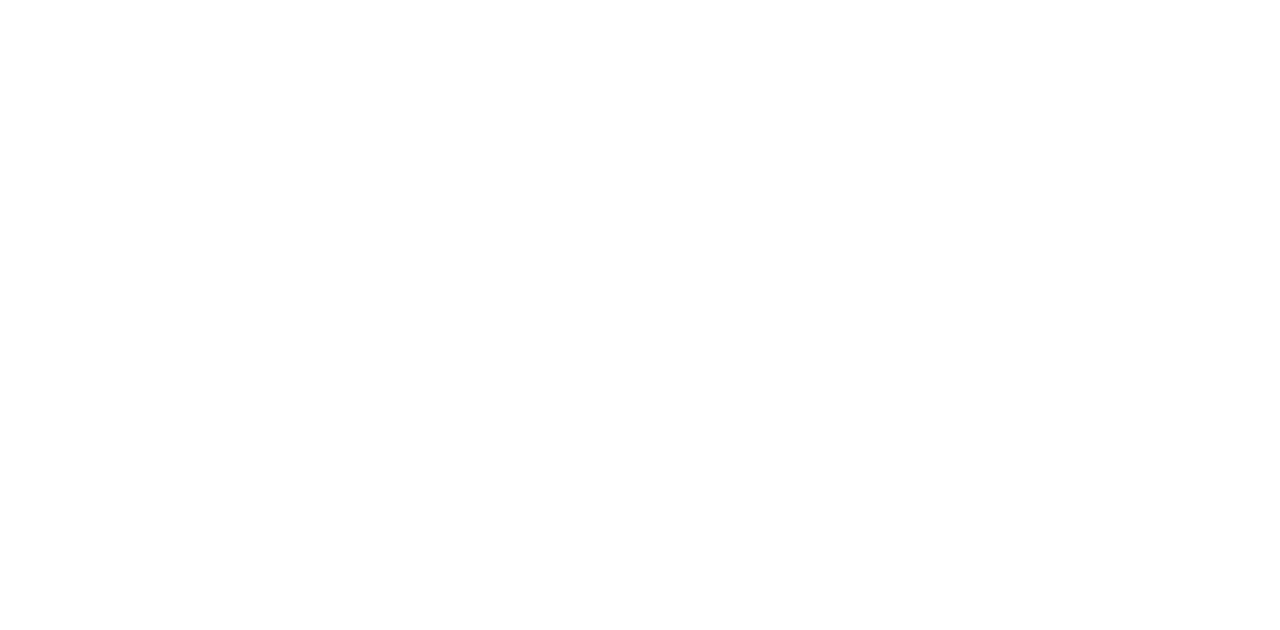
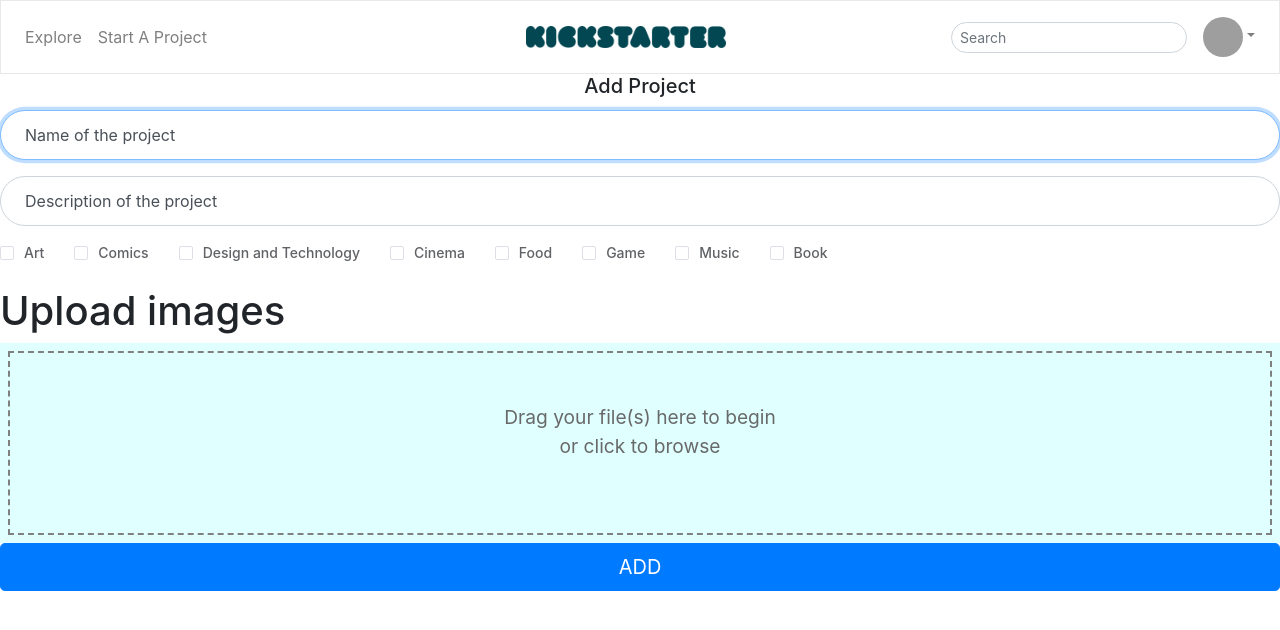
Before and after one commit to adriviv/kickstarter, a Vue app: page /add in a window 1280 px wide. Shown: the top 630 px of the page. Built offline with nearby package versions, Linux system fonts and the light colour scheme; grey boxes are pictures that could not be loaded.

Commit message:
before ruin everything

```diff
--- a/src/components/CardMedium.vue
+++ /dev/null
@@ -1,80 +0,0 @@
-<template>
-<el-row>
-  <el-col>
-    <el-card class='card' :body-style="{ padding: '0px' }">
-      <img src="https://source.unsplash.com/random/331x221" class="image">
-      <div style="padding: 14px;">
-        <a href="#" class="title">Operating{{ projectName }}</a>
-        <div class="bottom clearfix">
-          <div class="description">blabla {{ projectDescription }}</div>
-          <a href="#" class="owner">By {{profileName}}</a>
-        </div>
-      </div>
-    </el-card>
-  </el-col>
-</el-row>
-
-
-</template>
-
-
-<style>
-.card {
-    width: 331px;
-}
-
-.title {
-    display: flex;
-    justify-content: space-around;
-    font-size: 20px;
-    text-decoration: none;
-    color: black;
-    font-family: Helvetica, Arial, sans-serif;
-}
-
-.title:hover {
-    text-decoration: none;
-    font-size: 24px;
-    font-weight: bold;
-    color: #397765;
-    transition: 0.3s;
-    font-family: Helvetica, Arial, sans-serif;
-}
-
-  .description {
-    font-size: 15px;
-    color:#282828;
-  }
-
-.owner{
-    color: gray;
-    text-decoration: none;
-}
-.owner:hover{
-    color: #959794;
-    font-weight: bolder;
-    text-decoration: none;
-}
-  .bottom {
-    margin-top: 13px;
-    line-height: 12px;
-  }
-
-
-
-  .image {
-    width: 331px;
-    height: 212px;
-    display: block;
-  }
-
-  .clearfix:before,
-  .clearfix:after {
-      display: table;
-      content: "";
-  }
-
-  .clearfix:after {
-      clear: both
-  }
-</style>
--- /dev/null
+++ b/src/components/CategoryHeader.vue
@@ -0,0 +1,34 @@
+<template>
+   <div class='category'>
+      <a href="#">Art</a>
+      <a href="#">Comics</a>
+      <a href="#">Design & Technology</a>
+      <a href="#">Cinema</a>
+      <a href="#">Food & Creation</a>
+      <a href="#">Game</a>
+      <a href="#">Music</a>
+      <a href="#">Book</a>
+    </div>
+</template>
+
+
+<style>
+.category {
+  display: flex;
+  justify-content: space-between;
+  padding: 1.5% 9%;
+
+  border: 1px solid #e8e8e8;
+}
+
+.category a {
+    text-decoration: none;
+ color:#656969;
+}
+.category a:hover {
+    text-decoration: none;
+    color: black;
+    font-weight: bold;
+    transition: 0.5s;
+}
+</style>
--- /dev/null
+++ b/src/components/ImageUpload.vue
@@ -0,0 +1,43 @@
+<template>
+    <div class="ImageUpload">
+        <h1>Upload images</h1>
+        <div class="dropbox">
+          <input type="file" multiple :name="uploadFieldName"
+            accept="image/*" class="input-file">
+            <p> Drag your file(s) here to begin<br> or click to browse </p>
+        </div>
+    </div>
+</template>
+
+
+
+<style>
+  .dropbox {
+    outline: 2px dashed grey; /* the dash box */
+    outline-offset: -10px;
+    background: lightcyan;
+    color: dimgray;
+    padding: 10px 10px;
+    min-height: 200px; /* minimum height */
+    position: relative;
+    cursor: pointer;
+  }
+
+  .input-file {
+    opacity: 0; /* invisible but it's there! */
+    width: 100%;
+    height: 200px;
+    position: absolute;
+    cursor: pointer;
+  }
+
+  .dropbox:hover {
+    background: lightblue; /* when mouse over to the drop zone, change color */
+  }
+
+  .dropbox p {
+    font-size: 1.2em;
+    text-align: center;
+    padding: 50px 0;
+  }
+</style>
--- a/src/router.js
+++ b/src/router.js
@@ -4,6 +4,7 @@
 import Home from './views/Home.vue'
 import Signup from './views/Signup.vue'
 import Login from './views/Login.vue'
+import addProject from './views/addProject.vue'
 
 
 Vue.use(Router)
@@ -33,6 +34,11 @@
       component: Login
     },
     {
+      path: '/add',
+      name: 'addProject',
+      component: addProject
+    },
+    {
       path: '/about',
       name: 'about',
       // route level code-splitting
--- a/src/views/Home.vue
+++ b/src/views/Home.vue
@@ -1,28 +1,18 @@
 <template>
   <div class="home">
-  <div>{{user}}</div>
     <Navbar></Navbar>
-
-    <div class='category'>
-      <a href="#">Art</a>
-      <a href="#">Comics</a>
-      <a href="#">Design & Technology</a>
-      <a href="#">Cinema</a>
-      <a href="#">Food & Creation</a>
-      <a href="#">Game</a>
-      <a href="#">Music</a>
-      <a href="#">Book</a>
-    </div>
+    <CategoryHeader></CategoryHeader>
 
 
-<div v-for="project in projects"  :key="project.id">
+  <div v-for="project in projects"  :key="project._id">
     <el-row id='cardtest' >
       <el-card class='card' :body-style="{ padding: '0px' }">
         <img :src=" project.image " class="image">
         <div style="padding: 14px;">
-        <h3 @click="goTodetail(project.id)" >{{project.name}}</h3>
+          <h3 @click="goTodetail(project._id)" >{{project.name}}</h3>
           <div class="bottom clearfix">
             <div class="description">{{ project.description }}</div>
+            <div class='createdAt'> created at {{ project.created }}</div>
             <a href="#" class="owner">By To define</a>
           </div>
         </div>
@@ -32,13 +22,15 @@
 
 
 
+
   </div>
 </template>
 
 <script>
 import Navbar from "@/components/Navbar";
 import axios from "axios";
-import CardMedium from "@/components/CardMedium"
+import CategoryHeader from "@/components/CategoryHeader"
+
 
 
 
@@ -46,7 +38,8 @@
 export default {
   name: "home",
   components: {
-    Navbar
+    Navbar,
+    CategoryHeader
   },
 
   data() {
@@ -54,6 +47,7 @@
     projects: [],
     title:"show",
     user: localStorage.getItem('token'),
+
 
     };
   },
@@ -70,12 +64,11 @@
 
     loadData() {
     axios
-      .get("http://localhost:3000/api/v1/projects")
+      .get("http://localhost:7777/projects")
       .then(response => {
-        let data = response.data.projects;
-        console.log('yoloooooooooo',data)
-        this.projects = data
-        console.log('nihao',this.projects)
+        console.log(response)
+        this.projects = response.data.projects
+        console.log('nihao', this.projects)
        });
     },
   }
@@ -83,28 +76,10 @@
 </script>
 
 
+
+
+
 <style>
-.category {
-  display: flex;
-  justify-content: space-between;
-  padding: 1.5% 9%;
-
-  border: 1px solid #e8e8e8;
-}
-
-.category a {
-    text-decoration: none;
- color:#656969;
-}
-.category a:hover {
-    text-decoration: none;
-    color: black;
-    font-weight: bold;
-    transition: 0.5s;
-}
-
-/* ========================================================= */
-
 .card {
     width: 331px;
 }
@@ -163,4 +138,8 @@
   .clearfix:after {
       clear: both
   }
+
+/* ========================================================= */
+
+
 </style>
--- a/src/views/Login.vue
+++ b/src/views/Login.vue
@@ -108,15 +108,8 @@
     //     }
     //   });
     // }
+    }
   }
-  }
-
-
-
-
-
-
-
 };
 </script>
 
@@ -126,10 +119,7 @@
   --input-padding-y: .75rem;
 }
 
-body {
-  background: #007bff;
-  background: linear-gradient(to right, #0062E6, #33AEFF);
-}
+
 
 .card-signin {
   border: 0;
--- /dev/null
+++ b/src/views/addProject.vue
@@ -0,0 +1,94 @@
+<template>
+   <div class="addProject">
+
+    <Navbar></Navbar>
+
+
+
+      <body>
+        <h5 class="card-title text-center">Add Project</h5>
+        <form  class="form-project" id='project-form' @submit.prevent="processForm">
+          <div class="form-label-group">
+            <input v-model="projectName" type="text" id="inputName" class="form-control" placeholder="Project name" required autofocus>
+            <label for="inputName">Name of the project</label>
+          </div>
+           <div class="form-label-group">
+            <input v-model="projectDescription" type="text" id="inputDescription" class="form-control" placeholder="Project Description" required autofocus>
+            <label for="inputDescription">Description of the project</label>
+          </div>
+
+          <div class="form-label-group">
+            <el-checkbox-group v-model="checkList">
+              <el-checkbox label="Art"></el-checkbox>
+              <el-checkbox label="Comics"></el-checkbox>
+              <el-checkbox label="Design and Technology"></el-checkbox>
+              <el-checkbox label="Cinema"></el-checkbox>
+              <el-checkbox label="Food"></el-checkbox>
+              <el-checkbox label="Game"></el-checkbox>
+              <el-checkbox label="Music"></el-checkbox>
+              <el-checkbox label="Book"></el-checkbox>
+            </el-checkbox-group>
+         </div>
+
+       <ImageUpload></ImageUpload>
+
+
+        <button class="btn btn-lg btn-primary btn-block text-uppercase" type="submit">Add</button>
+
+        </form>
+      </body>
+    </div>
+</template>
+
+<style>
+</style>
+
+
+
+<script>
+import axios from "axios";
+import ImageUpload from "@/components/ImageUpload"
+import Navbar from "@/components/Navbar"
+
+export default {
+    name: "add",
+      components: {
+      Navbar,
+      ImageUpload
+  },
+
+
+
+ data() {
+    return {
+    projectName: '',
+    projectDescription:'',
+    checkList: [],
+    photo: ''
+    };
+  },
+
+  mounted () {
+
+  },
+
+  methods: {
+    processForm: function() {
+      alert('Processing!');
+
+      axios({
+            method: 'POST',
+            url: '/add',
+            data: { name: this.projectName,
+            description: this.projectDescription,
+            tags: this.checkList,
+            photo: this.uploadFieldName}
+            })
+      .then(response => {
+          console.log('addproject', response)
+
+      });
+    },
+  },
+};
+</script>
--- a/vue.config.js
+++ b/vue.config.js
@@ -1,7 +1,7 @@
 // vue.config.js
 module.exports = {
   devServer: {
-    proxy: 'http://localhost:3000/',
+    proxy: 'http://localhost:7777',
 }
     // options ...
   }
```
Also changed, not shown: src/App.vue (line endings or trailing spaces), 1 other file (tests, documents, lock files or other folders). Lines whose indentation alone changed are shown as unchanged.
